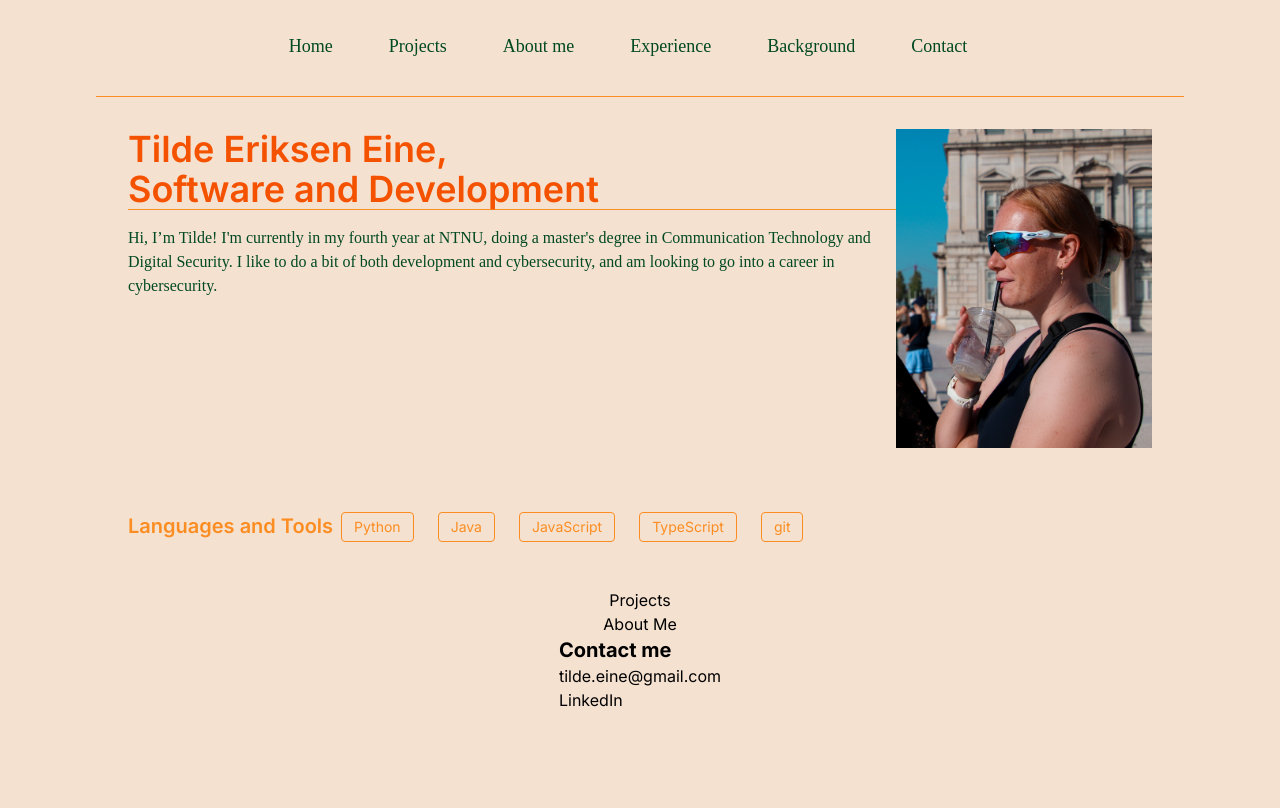
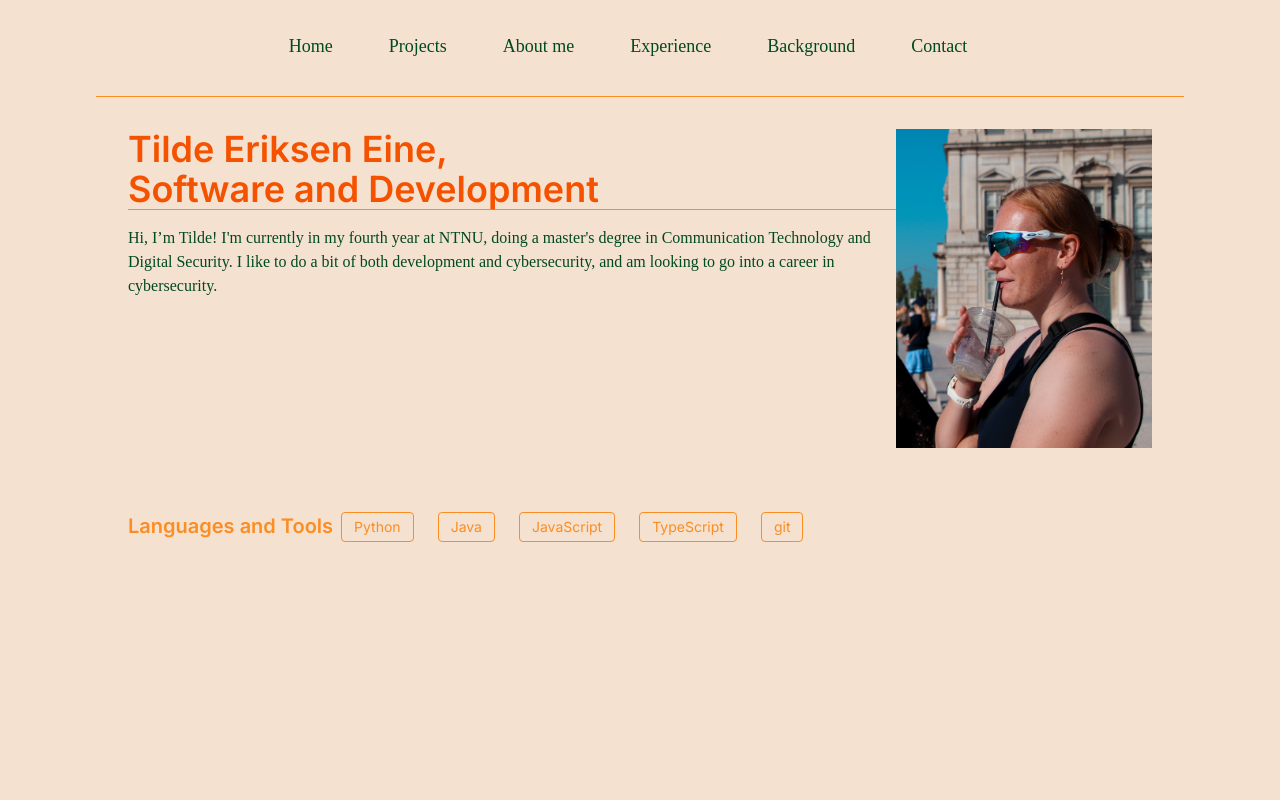
Before and after one commit to tildeeine/tildeeine.github.io, a Next.js app: page / in a window 1280 px wide. Built offline with nearby package versions, Linux system fonts and the light colour scheme.

Commit message:
refactor: Removed components that won't be used

```diff
--- a/src/app/page.tsx
+++ b/src/app/page.tsx
@@ -2,8 +2,6 @@ import Navbar from '../components/Navbar'
 import HomeSection from '../components/HomeSection';
 import ProjectSection from '../components/ProjectSection';
 import AboutSection from '../components/AboutSection';
-import ExperienceSection from '../components/ExperienceSection';
-import BackgroundSection from '../components/BackgroundSection';
 import ContactSection from '../components/ContactSection';
 
 const Page: React.FC = () => {
@@ -11,11 +9,9 @@ const Page: React.FC = () => {
     <main className="flex min-h-screen flex-col items-center justify-between p-24 bg-background">
       <Navbar />
       <HomeSection />
-      <ProjectSection />
+      {/* <ProjectSection />
       <AboutSection />
-      <ExperienceSection />
-      <BackgroundSection />
-      <ContactSection />
+      <ContactSection /> */}
     </main>
   );
 }
--- a/src/components/BackgroundSection.tsx
+++ /dev/null
@@ -1,11 +0,0 @@
-import React from "react";
-
-const BackgroundSection: React.FC = () => {
-    return (
-        <section id='background'>
-            {/* Your content about you goes here */}
-        </section>
-    );
-}
-
-export default BackgroundSection;
--- a/src/components/ExperienceSection.tsx
+++ /dev/null
@@ -1,11 +0,0 @@
-import React from "react";
-
-const ExperienceSection: React.FC = () => {
-    return (
-        <section id='experience'>
-            {/* Your content about you goes here */}
-        </section>
-    );
-}
-
-export default ExperienceSection;
```
